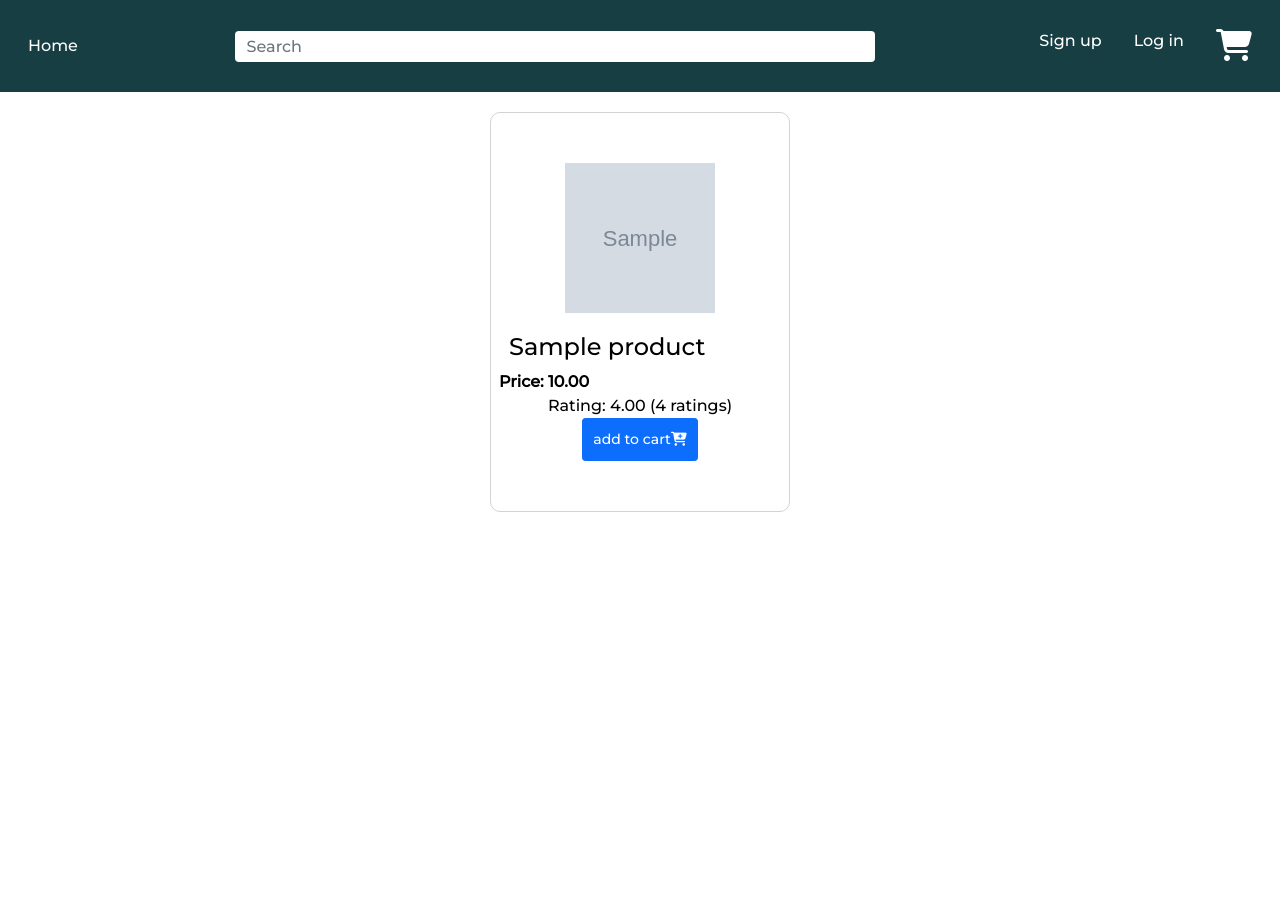
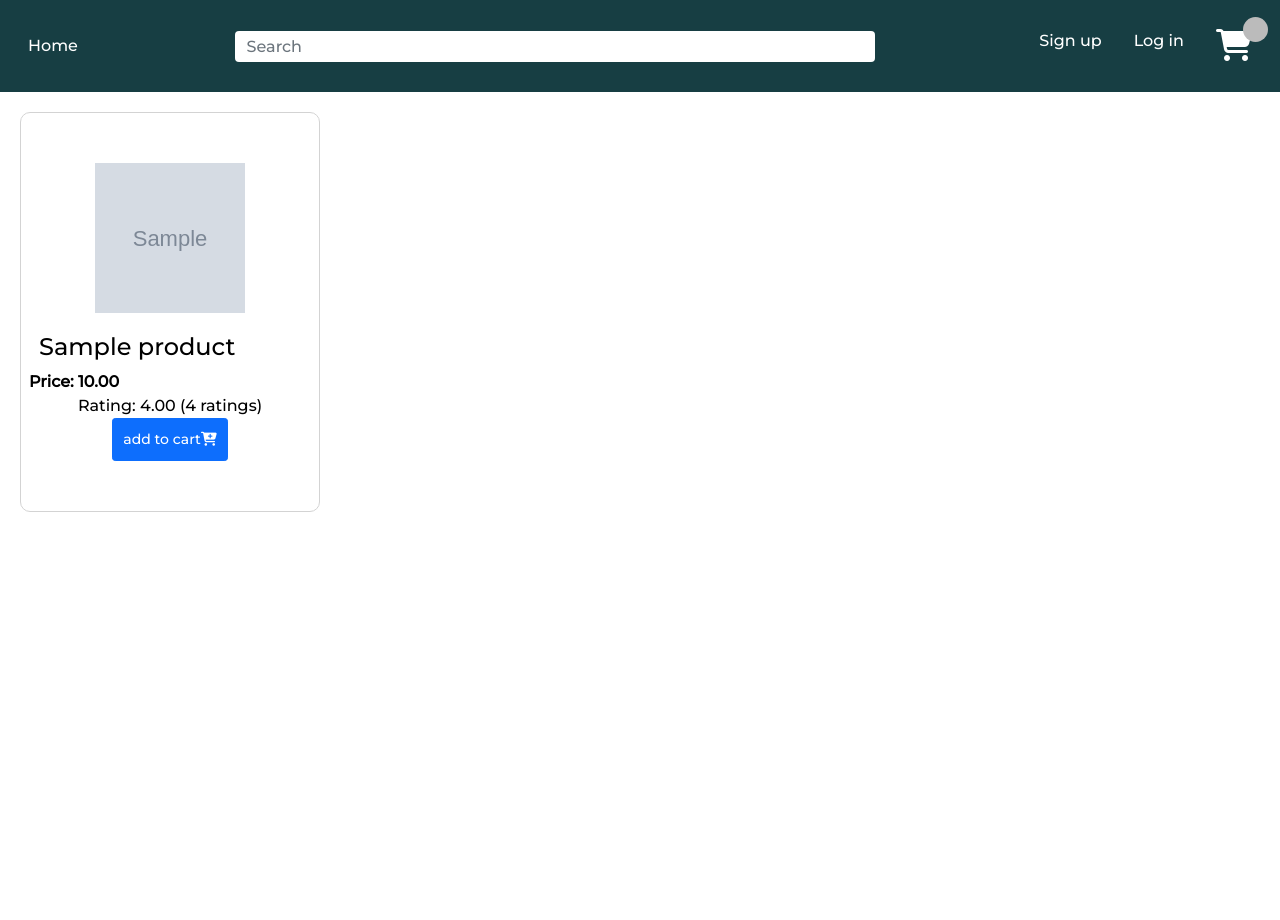
Before and after one commit to aronbergurj99/verklegt-2, a Django app: page / in a window 1280 px wide. Run offline with Django 3.2, Linux system fonts and the light colour scheme; tables that the repository leaves empty hold one stand-in row (values such as "Sample post"); grey boxes marked "Sample" are stand-in pictures; some libraries are stand-ins or nearby versions.

Commit message:
cart icon len in navbar

```diff
--- a/cart/cart.py
+++ b/cart/cart.py
@@ -52,10 +52,10 @@
             yield item
 
     def __len__(self):
-        return sum(item['quantity'] for item in self.cart.values)
+        return sum([item['quantity'] for item in self])
 
     def get_total_price(self):
-        return sum(item['price'] for item in self)
+        return sum(item['price'] * item['quantity'] for item in self)
 
     def clear(self):
         pass
--- a/cart/urls.py
+++ b/cart/urls.py
@@ -6,4 +6,5 @@
     path('', views.get_items_in_cart, name="cart"),
     path('add-to-cart/<int:product_id>', views.add_to_cart, name="add-to-cart"),
     path('remove-from-cart/<int:product_id>', views.remove_from_cart, name="remove-from-cart"),
+    path('get-cart-len', views.get_cart_length, name='cart-length'),
 ]
--- a/cart/views.py
+++ b/cart/views.py
@@ -1,7 +1,9 @@
+from django.http import JsonResponse
 from django.shortcuts import render, redirect
 from shop.models import Product
 from django.views.decorators.http import require_POST
 from .cart import Cart
+
 
 # Create your views here.
 def get_items_in_cart(request):
@@ -13,6 +15,12 @@
         "products": products,
         "total_price": total_price,
     })
+
+
+def get_cart_length(request):
+    # used for small cart icon on navbar, return the number of items in cart.
+    cart = Cart(request)
+    return JsonResponse({"cart-items": len(cart)})
 
 
 @require_POST
--- a/static/css/main.css
+++ b/static/css/main.css
@@ -108,13 +108,15 @@
 }
 .contents {
     /* padding-top: 20px; */
+    display: inline-block;
     display: flex;
-    justify-content: center;
     flex-wrap: wrap;
+    justify-content: flex-start;
     min-height: 90vh;
     overflow-y: auto;
 
 }
+
 
 /*
 this is all the detailed product stuff
@@ -176,3 +178,21 @@
 .add-to-cart-btn {
     padding: 10px
 }
+
+.circle {
+    position: absolute;
+    top: -4px;
+    right: 0px;
+    z-index: 10;
+    height: 25px;
+    width: 25px;
+    background-color: #bbb;
+    border-radius: 50%;
+    display: inline-block;
+
+    text-align: center;
+}
+
+.cart-nav {
+    position: relative;
+}
--- a/static/js/main.js
+++ b/static/js/main.js
@@ -3,8 +3,12 @@
 let searchResults = document.getElementById("search-result");
 let searchInput = document.getElementById("search");
 let filteredArr = []
+
+//small cart lenght on navbar
+let cartLen = 0;
+
+
 //function to retrieve all products when searching
-
 function getProducts() {
 
   var xhttp = new XMLHttpRequest();
@@ -55,3 +59,29 @@
     createSearchResult(filteredArr[i]);
   }
 }
+
+function updateCartNavIcon() {
+
+}
+function getCartLen() {
+
+  var xhttp = new XMLHttpRequest();
+  xhttp.onreadystatechange = function() {
+    if (this.readyState == 4 && this.status == 200) {
+      cartLen = JSON.parse(this.response)['cart-items'];
+      changeCartIconLen()
+    }
+  };
+  xhttp.open("GET", '/cart/get-cart-len', true);
+  xhttp.send();
+}
+
+function changeCartIconLen() {
+  let lenValue = document.getElementById('cart-len-display');
+  console.log(lenValue.innerText)
+  if (Number(lenValue.innerText) !== cartLen) {
+    lenValue.innerText = cartLen;
+  }
+}
+
+getCartLen()
--- a/templates/navbar.html
+++ b/templates/navbar.html
@@ -13,7 +13,10 @@
                 <a class="nav-link" href="{% url 'register' %}">Sign up</a>
                 <a class="nav-link" href="{% url 'login' %}">Log in</a>
             {% endif %}
-            <a class="nav-link" href="{% url 'cart' %}"><i class="fas fa-shopping-cart" style="font-size: 2rem"></i></a>
+            <a class="nav-link cart-nav" href="{% url 'cart' %}">
+                <span class="circle" id="cart-len-display"></span>
+                <i class="fas fa-shopping-cart" style="font-size: 2rem"></i>
+            </a>
         </div>
     </div>
 </nav>
```
Also changed, not shown: templates/shop/index.html (+4 -3 lines).
